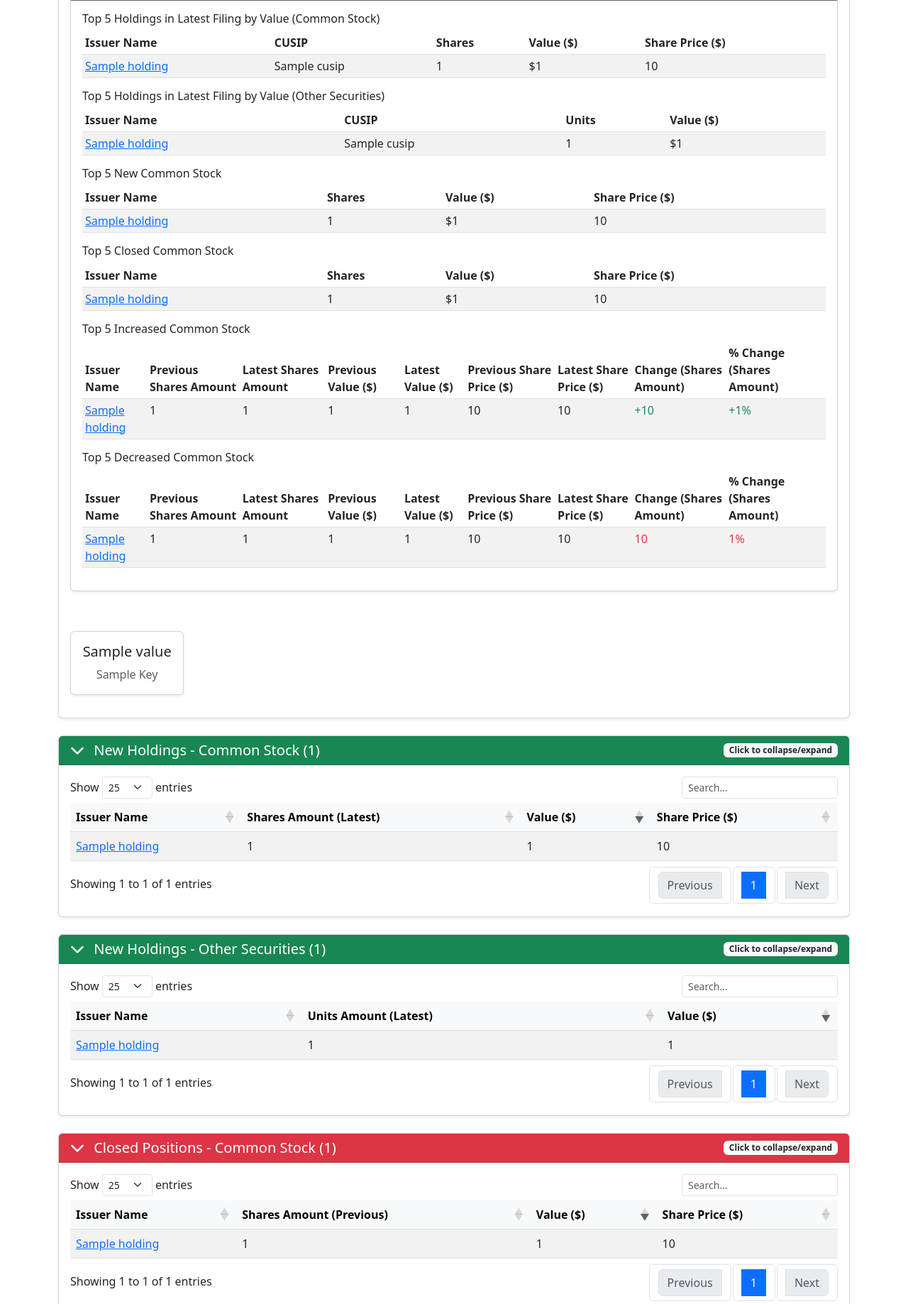
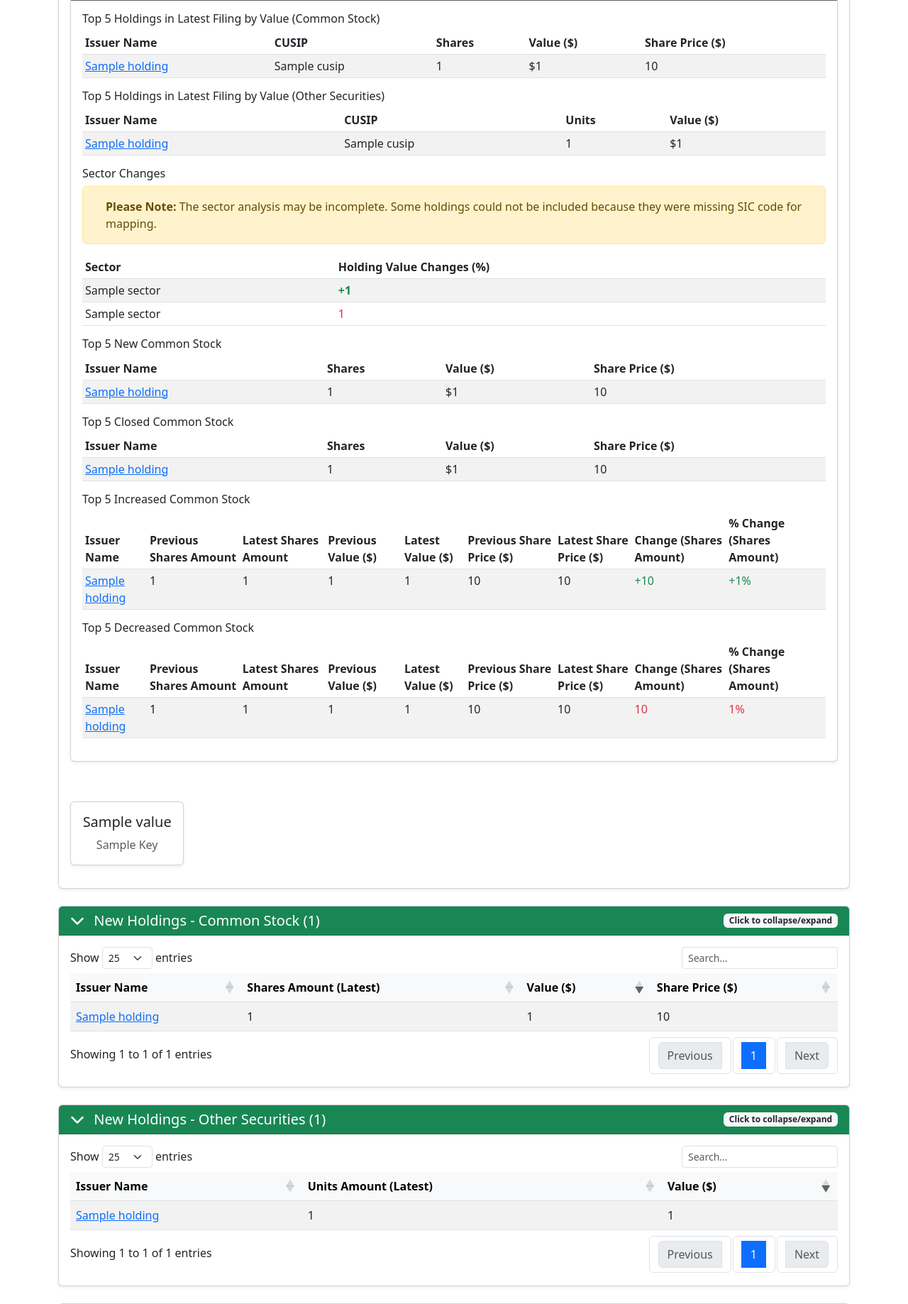
Before and after one commit to JasonLing95/secweb, a Flask app: page /company/latest/1 in a window 1280 px wide. Shown: the part 734-2571 px from the top of the page at 71% size. Run offline with Flask 3, Linux system fonts and the light colour scheme; a database or web service that is not in the repository returns one stand-in record (values such as "Sample title"); data that the repository does not hold is empty; some libraries are stand-ins or nearby versions.

Commit message:
sector change

```diff
--- a/templates/compare.html
+++ b/templates/compare.html
@@ -154,6 +154,46 @@ comparison.metadata.previous_filing.multiplication_applied %}
                         <div class="mt-3">
                             <h6>Top 5 Holdings by Value</h6>
                             <p class="text-muted">Nothing to display here</p>
+                        </div>
+                    {% endif %}
+
+                    {% if comparison.metadata.summary.sector_changes %}
+                    <h6>Sector Changes</h6>
+                    <div class="alert alert-warning d-flex align-items-center" role="alert">
+                        <i class="bi bi-exclamation-triangle-fill me-3"></i>
+                        <div>
+                            <strong>Please Note:</strong> The sector analysis may be incomplete. Some holdings
+                            could not be included because they were missing SIC code for mapping.
+                        </div>
+                    </div>
+                    <div class="table-responsive">
+                        <table class="table table-striped table-sm">
+                            <thead>
+                                <tr>
+                                    <th>Sector</th>
+                                    <th>Holding Value Changes (%)</th>
+                                </tr>
+                            </thead>
+                            <tbody>
+                                {% for sector in comparison.metadata.summary.sector_changes.increased_by_sector %}
+                                <tr>
+                                    <td>{{ sector.sector }}</td>
+                                    <td class="text-success fw-bold">+{{ sector.percent_change }}</td>
+                                </tr>
+                                {% endfor %}
+                                {% for sector in comparison.metadata.summary.sector_changes.decreased_by_sector %}
+                                <tr>
+                                    <td>{{ sector.sector }}</td>
+                                    <td class="text-danger">{{ sector.percent_change }}</td>
+                                </tr>
+                                {% endfor %}
+                            </tbody>
+                        </table>
+                    </div>
+                    {% else %}
+                        <div class="mt-3">
+                            <h6>Sector Changes</h6>
+                            <p class="text-muted">No sector changes were reported in this filing period.</p>
                         </div>
                     {% endif %}
 
@@ -318,6 +358,7 @@ comparison.metadata.previous_filing.multiplication_applied %}
 
     <div class="row mt-3 mx-1">
         {% for key, value in comparison.metadata.summary.items() %}
+            {% if key != 'sector_changes' %}
                 <div class="col-sm-6 col-md-4 col-lg-2 mb-2">
                     <div class="card text-center">
                         <div class="card-body">
@@ -326,6 +367,7 @@ comparison.metadata.previous_filing.multiplication_applied %}
                         </div>
                     </div>
                 </div>
+            {% endif %}
         {% endfor %}
     </div>
 </div>
```
Lines whose indentation alone changed are shown as unchanged.
